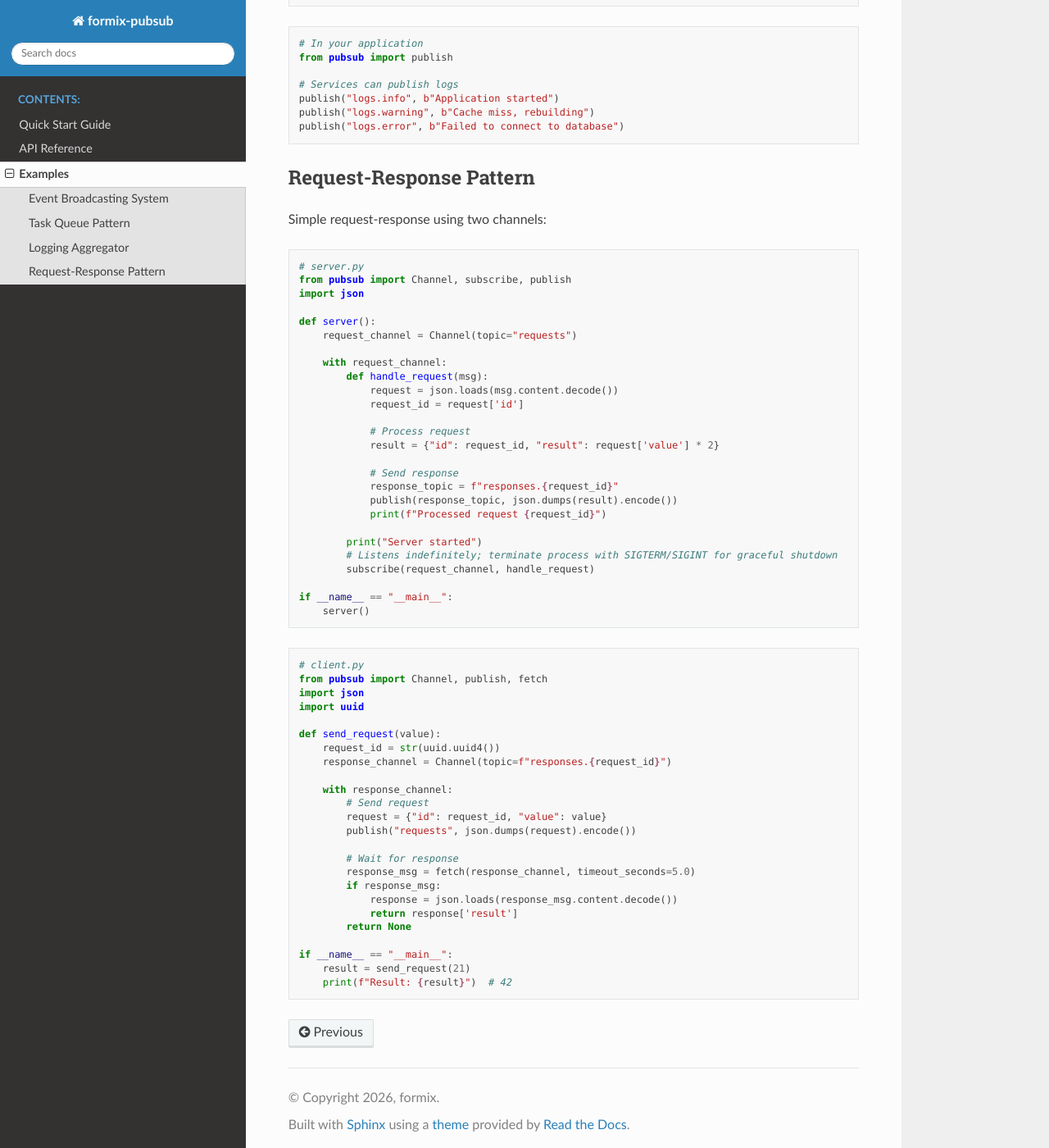
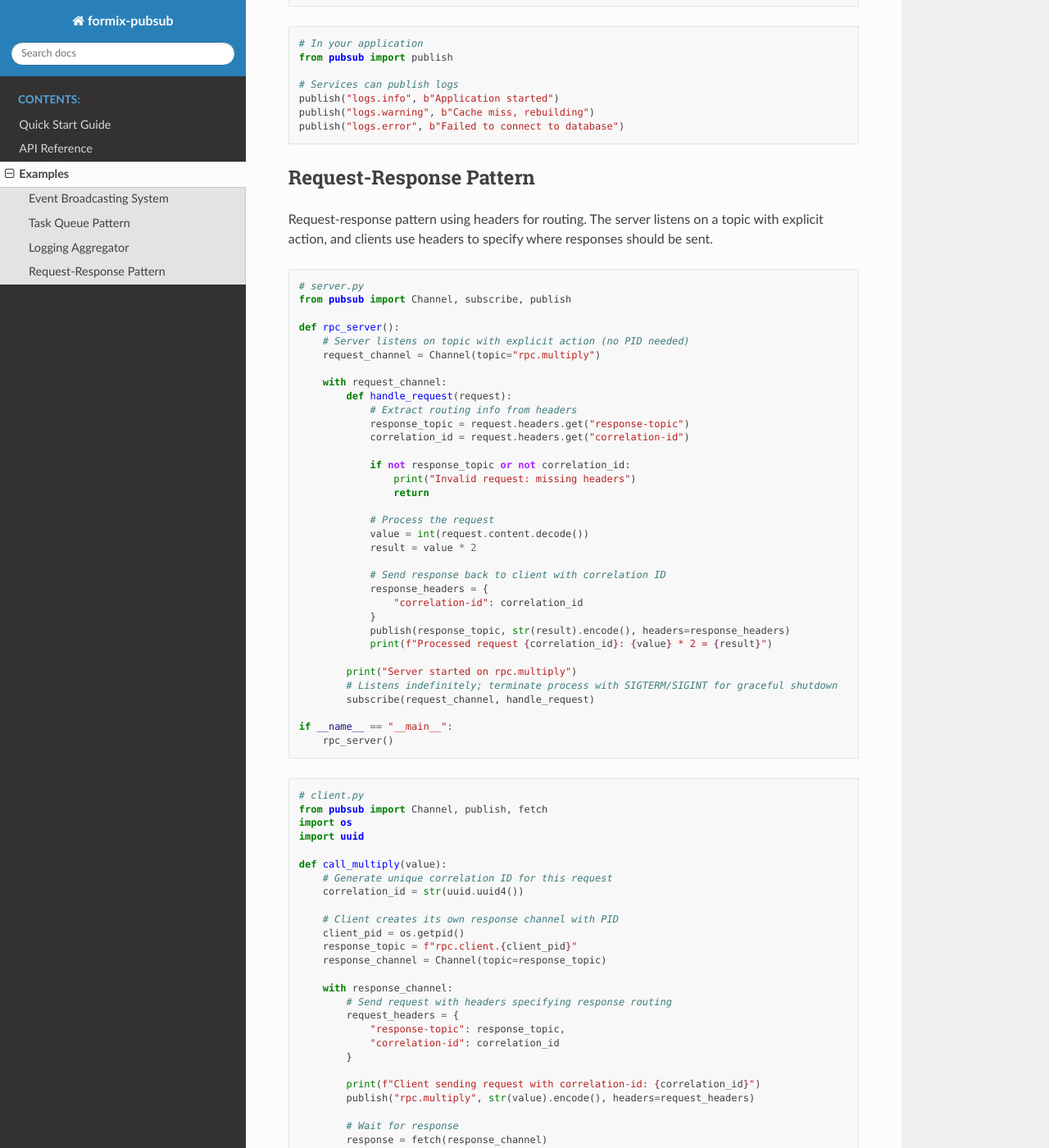
Before and after one commit to formix/pubsub, a Sphinx documentation site: the page built from docs/source/examples.rst, in a window 1280 px wide and 1400 px high, scrolled down 3089 px. Shown: the whole window at 82% size. Built offline with Sphinx 7.4.7 and the Read the Docs theme 3.1.0, drawn with Linux system fonts in a browser that asks for light colours; some of the changed text lies outside the part shown.

Commit message:
chore: enhance request-response pattern example

```diff
--- a/docs/source/examples.rst
+++ b/docs/source/examples.rst
@@ -186,60 +186,81 @@ Collect logs from multiple services:
 Request-Response Pattern
 -------------------------
 
-Simple request-response using two channels:
+Request-response pattern using headers for routing. The server listens on a topic
+with explicit action, and clients use headers to specify where responses should be sent.
 
 .. code-block:: python
 
    # server.py
    from pubsub import Channel, subscribe, publish
-   import json
 
-   def server():
-       request_channel = Channel(topic="requests")
+   def rpc_server():
+       # Server listens on topic with explicit action (no PID needed)
+       request_channel = Channel(topic="rpc.multiply")
 
        with request_channel:
-           def handle_request(msg):
-               request = json.loads(msg.content.decode())
-               request_id = request['id']
+           def handle_request(request):
+               # Extract routing info from headers
+               response_topic = request.headers.get("response-topic")
+               correlation_id = request.headers.get("correlation-id")
 
-               # Process request
-               result = {"id": request_id, "result": request['value'] * 2}
+               if not response_topic or not correlation_id:
+                   print("Invalid request: missing headers")
+                   return
 
-               # Send response
-               response_topic = f"responses.{request_id}"
-               publish(response_topic, json.dumps(result).encode())
-               print(f"Processed request {request_id}")
+               # Process the request
+               value = int(request.content.decode())
+               result = value * 2
 
-           print("Server started")
+               # Send response back to client with correlation ID
+               response_headers = {
+                   "correlation-id": correlation_id
+               }
+               publish(response_topic, str(result).encode(), headers=response_headers)
+               print(f"Processed request {correlation_id}: {value} * 2 = {result}")
+
+           print("Server started on rpc.multiply")
            # Listens indefinitely; terminate process with SIGTERM/SIGINT for graceful shutdown
            subscribe(request_channel, handle_request)
 
    if __name__ == "__main__":
-       server()
+       rpc_server()
 
 .. code-block:: python
 
    # client.py
    from pubsub import Channel, publish, fetch
-   import json
+   import os
    import uuid
 
-   def send_request(value):
-       request_id = str(uuid.uuid4())
-       response_channel = Channel(topic=f"responses.{request_id}")
+   def call_multiply(value):
+       # Generate unique correlation ID for this request
+       correlation_id = str(uuid.uuid4())
+
+       # Client creates its own response channel with PID
+       client_pid = os.getpid()
+       response_topic = f"rpc.client.{client_pid}"
+       response_channel = Channel(topic=response_topic)
 
        with response_channel:
-           # Send request
-           request = {"id": request_id, "value": value}
-           publish("requests", json.dumps(request).encode())
+           # Send request with headers specifying response routing
+           request_headers = {
+               "response-topic": response_topic,
+               "correlation-id": correlation_id
+           }
+
+           print(f"Client sending request with correlation-id: {correlation_id}")
+           publish("rpc.multiply", str(value).encode(), headers=request_headers)
 
            # Wait for response
-           response_msg = fetch(response_channel, timeout_seconds=5.0)
-           if response_msg:
-               response = json.loads(response_msg.content.decode())
-               return response['result']
+           response = fetch(response_channel)
+           if response:
+               response_correlation_id = response.headers.get("correlation-id")
+               if response_correlation_id == correlation_id:
+                   print(f"Received response for {response_correlation_id}")
+                   return int(response.content.decode())
            return None
 
    if __name__ == "__main__":
-       result = send_request(21)
+       result = call_multiply(21)
        print(f"Result: {result}")  # 42
```
